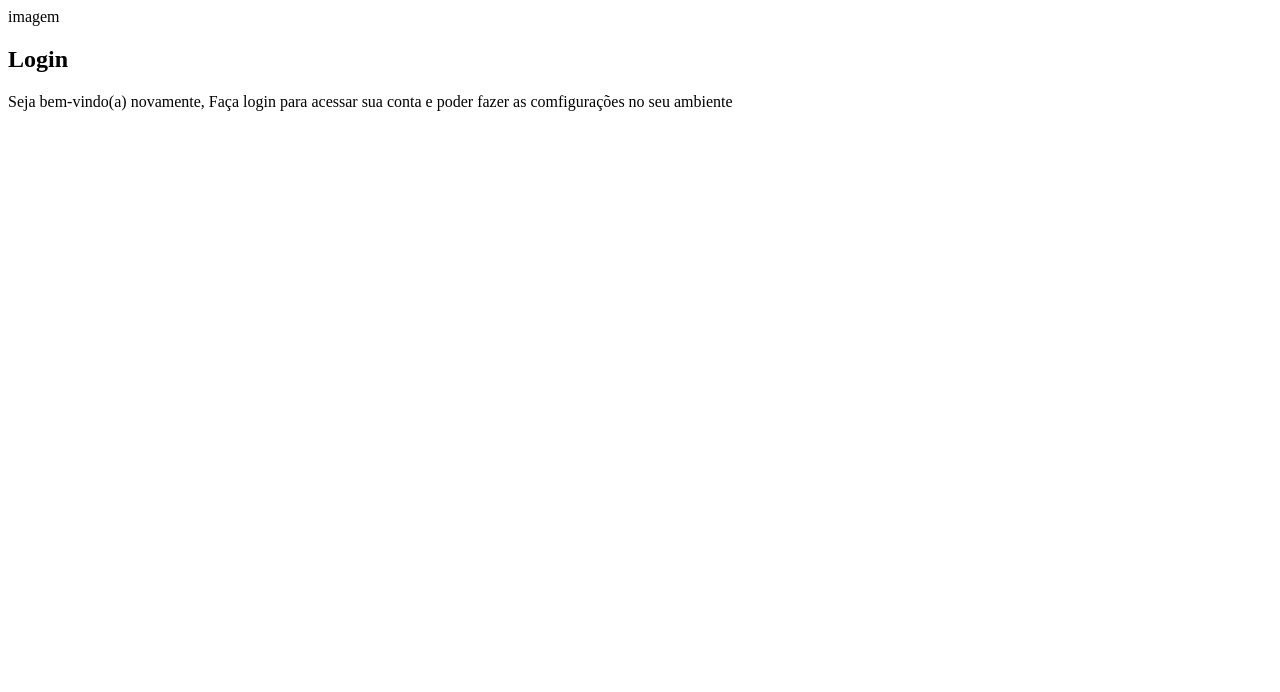
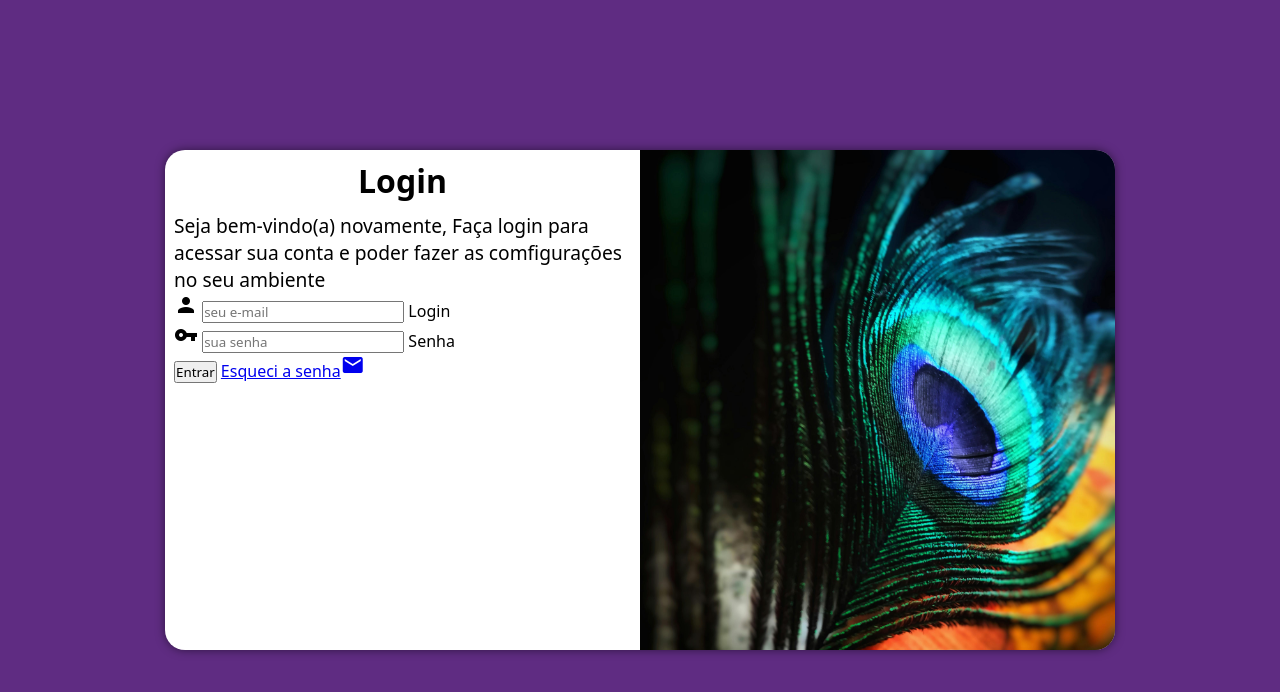
Before and after one commit to Vitorio10/projeto-login, a plain HTML site: page index.html in a window 1280 px wide. Drawn offline with Linux system fonts and the light colour scheme.

Commit message:
atualizei o projeto login

```diff
--- /dev/null
+++ b/estilos/media-query.css
@@ -0,0 +1,48 @@
+@charset "UTF-8";
+
+
+@media screen and (min-width: 768px) and (max-width: 992px) {
+    body{
+        background-image: linear-gradient(to top, #49a09d, #5f2c82);
+    }
+
+    section#login {
+        width: 80vw;
+    }
+
+    section#login > div#imagem{
+        background-position: center;
+        float: left;
+        width: 30%;
+        height: 100%;
+    }
+    section#login > div#formulario {
+        float: right;
+        width: 70%;
+    }
+}
+
+@media screen and (min-width: 992px){
+    body{
+        background-image: linear-gradient(o top, #49a09d, #5f2c82);
+    }
+    section#login {
+        width: 950px;
+    }
+
+    section#login > div#imagem{
+        float: right;
+        width: 50%;
+        height: 100%;
+    }
+    section#login > div#formulario {
+        float: left;
+        width: 50%;
+    }
+    div#formulario > h1{
+        font-size: 2em;
+    }
+    div#formulario > p{
+        font-size: 1.2em;
+    }
+}
--- a/estilos/style.css
+++ b/estilos/style.css
@@ -1 +1,52 @@
 @charset "UTF-8";
+
+*{
+    font-family: system-ui, -apple-system, BlinkMacSystemFont, 'Segoe UI', Roboto, Oxygen, Ubuntu, Cantarell, 'Open Sans', 'Helvetica Neue', sans-serif;
+    padding: 0px;
+    margin: 0px;
+    box-sizing: border-box;
+}
+
+body, html{
+    background-color: #5f2c82;
+    height: 100vh;
+    width: 100vw;
+}
+
+main{
+    position: relative;
+    height: 100vh;
+    width: 100vw;
+}
+section#login{
+    position: absolute;
+    top: 50%;
+    left: 50%;
+    transform: translate(-50%, -50%);
+    overflow: hidden;
+
+    background-color: white;
+    width: 250px;
+    height: 500px;
+    border-radius: 20px;
+    box-shadow: 0px 0px 10px rgba(0, 0, 0, 0.514);
+}
+
+section#login > div#imagem{
+    display: block;
+    background: #5f2c82 url(../imagens/pexels-anjana-c-674010.jpg) no-repeat ;
+    background-size: cover;
+    height: 200px;
+}
+
+section#login > div#formulario{
+    display: block;
+    padding: 9px;
+}
+div#formulario > h1{
+    text-align: center;
+    margin-bottom: 10px;
+}
+div#formulario > p{
+    font-size: 0.8em;
+}
--- a/index.html
+++ b/index.html
@@ -4,18 +4,32 @@
     <meta charset="UTF-8">
     <meta name="viewport" content="width=device-width, initial-scale=1.0">
     <title>Login</title>
+    <link href="https://fonts.googleapis.com/css2?family=Material+Icons" rel="stylesheet" />
     <link rel="stylesheet" href="estilos/style.css">
+    <link rel="stylesheet" href="estilos/media-query.css">
 </head>
 <body>
     <main>
         <section id="login">
             <div id="imagem">
-                imagem
             </div>
             <div id="formulario">
                 <h1>Login</h1>
                 <p>Seja bem-vindo(a) novamente, Faça login para acessar sua conta e poder fazer as comfigurações no seu ambiente</p>
-                <form action="login.php" method="post"></form>
+                <form action="login.php" method="post" autocomplete="on">
+                    <div class="campo">
+                        <i class="material-icons">person</i>
+                        <input type="email" name="login" id="ilogin" placeholder="seu e-mail" autocomplete="email" required maxlength="30">
+                        <label for="ilogin">Login</label>
+                    </div>
+                    <div class="campo">
+                        <i class="material-icons">vpn_key</i>
+                        <input type="password" name="senha" id="isenha" placeholder="sua senha" autocomplete="current-password" required minlength="8" maxlength="20">
+                        <label for="isenha">Senha</label>
+                    </div>
+                    <input type="submit" value="Entrar">
+                    <a href="esqueci.html">Esqueci a senha<i class="material-icons">mail</i></a>
+                </form>
             </div>
         </section>
     </main>
```
Also changed, not shown: imagens/pexels-alessio-cesario-1906795.jpg (deleted), imagens/pexels-anjana-c-674010.jpg (added).
